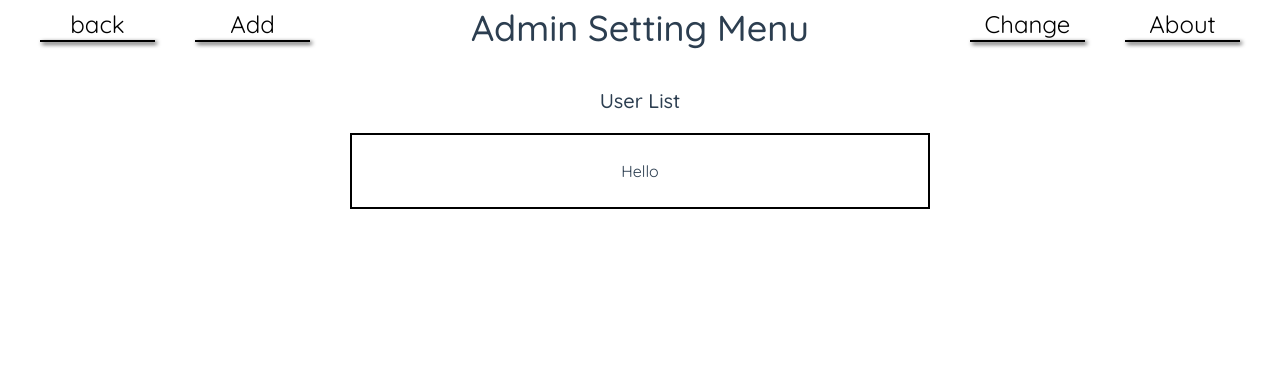
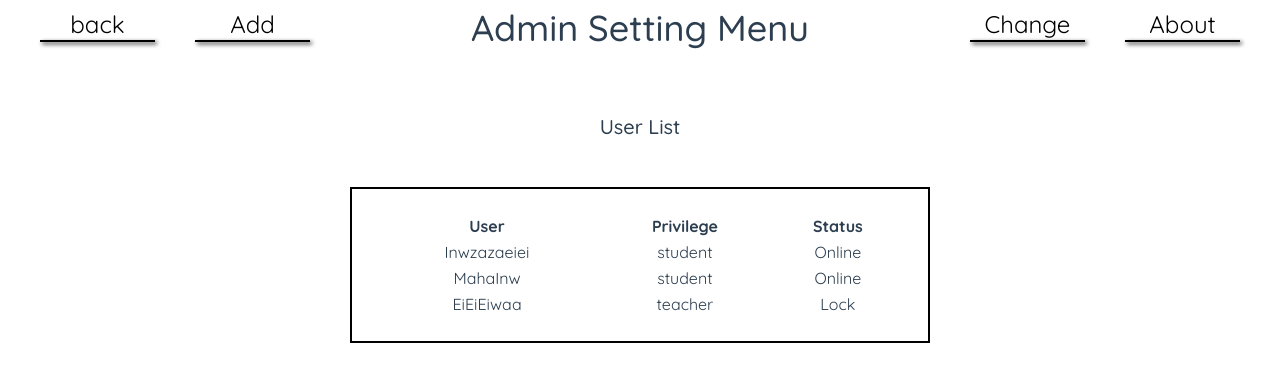
Before and after one commit to Miner3210/INT203_62130500065_Groupwork_SPA, a Vue app: page /Menu in a window 1280 px wide. Shown: the top 382 px of the page. Built offline with nearby package versions, Linux system fonts and the light colour scheme; data requests are answered from the project's data file.

Commit message:
[62130500065] GET DATA FROM DB.JSON

```diff
--- /dev/null
+++ b/db.json
@@ -0,0 +1,25 @@
+{
+    "UserAccount": [
+      {
+        "id": 1,
+        "name": "Inwzazaeiei",
+        "password": "helloinwza",
+        "privilege":"student",
+        "status":"Online"
+      },
+      {
+        "id": 2,
+        "name": "MahaInw",
+        "password": "helloinwza",
+        "privilege":"student",
+        "status":"Online"
+      },
+      {
+        "id": 3,
+        "name": "EiEiEiwaa",
+        "password": "helloinwza",
+        "privilege":"teacher",
+        "status":"Lock"
+      }
+    ]
+  }
--- a/package.json
+++ b/package.json
@@ -5,7 +5,8 @@
   "scripts": {
     "serve": "vue-cli-service serve",
     "build": "vue-cli-service build",
-    "lint": "vue-cli-service lint"
+    "lint": "vue-cli-service lint",
+    "backend" : "json-server --watch db.json --port 5000"
   },
   "dependencies": {
     "@tailwindcss/postcss7-compat": "^2.0.2",
--- a/src/App.vue
+++ b/src/App.vue
@@ -1,10 +1,32 @@
 <template>
-  <!-- <div id="nav">
-    <router-link to="/">Home</router-link> |
-    <router-link to="/about">About</router-link>
-  </div> -->
+<div class="nav"></div>
   <router-view/>
 </template>
+
+<script>
+export default {
+  name: 'App',
+  data() {
+    return {
+      url: ' http://localhost:5000/UserAccount',
+      errorMessage: null,
+      UserAcc: [
+      ]
+    }
+  },
+  methods: {
+    async fetchSurveyResult() {
+      const res = await fetch(this.url)
+      const data = await res.json()
+      // parses JSON response into native JavaScript objects
+      return data
+    }
+  },
+  async created() {
+    this.UserAcc = await this.fetchSurveyResult()
+  }
+}
+</script>
 
 <style>
 #app {
--- a/src/components/Nav.vue
+++ b/src/components/Nav.vue
@@ -32,7 +32,7 @@ router-link {
 }
 
 .cool-link:hover::after {
-    width: 50%;
+    width: 10%;
     transition: width .3s;
 }
 
--- a/src/views/Menu.vue
+++ b/src/views/Menu.vue
@@ -6,16 +6,50 @@
             <p class="font-medium md:text-center text-xl">User List</p>
             </div>
             <div class="col-start-3 col-end-7 row-start-3 row-end-6 p-6 border-2 border-black mt-4">
-                <p>Hello</p>
+                <table style="width:100%" >
+                    <tr>
+                    <th>User</th>
+                    <th>Privilege</th>
+                    <th>Status</th>
+                    </tr>
+                <tr v-for="item in UserAcc" :key="item.id">
+                 <td>{{ item.name }} </td>
+                 <td>{{ item.privilege }} </td>
+                 <td>{{ item.status }} </td>
+               </tr>
+                </table>
+
             </div>
         </div>
     </div>
 </template>
 
 <script>
-// @ is an alias to /src
-
 export default {
   name: 'Menu',
-}
+  data() {
+    return {
+      url: ' http://localhost:5000/UserAccount',
+      errorMessage: null,
+      UserAcc: {},
+    }
+  },
+  methods:{
+     async fetchUserAcc() {
+     try {
+           console.log("kuyrai 0")
+        const res = await fetch(this.url);
+        const data = await res.json();
+        return data;
+      } catch (error) {
+        console.log(`Could not get! ${error}`);
+      }
+    },
+
+  },
+    async created() {
+    this.UserAcc = await this.fetchUserAcc()
+  }
+    }
+
 </script>
```
Also changed, not shown: src/router/index.js (+2 -5 lines), src/main.js (line endings or trailing spaces).
